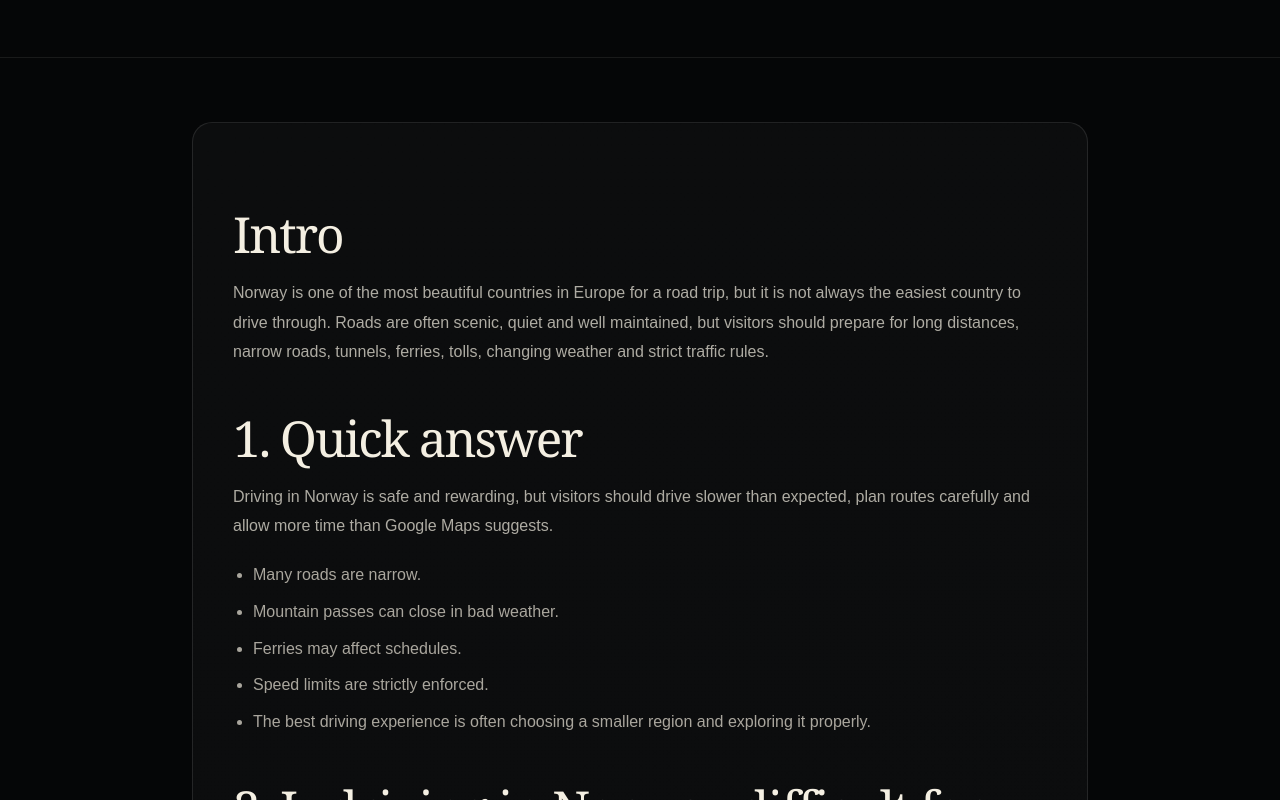
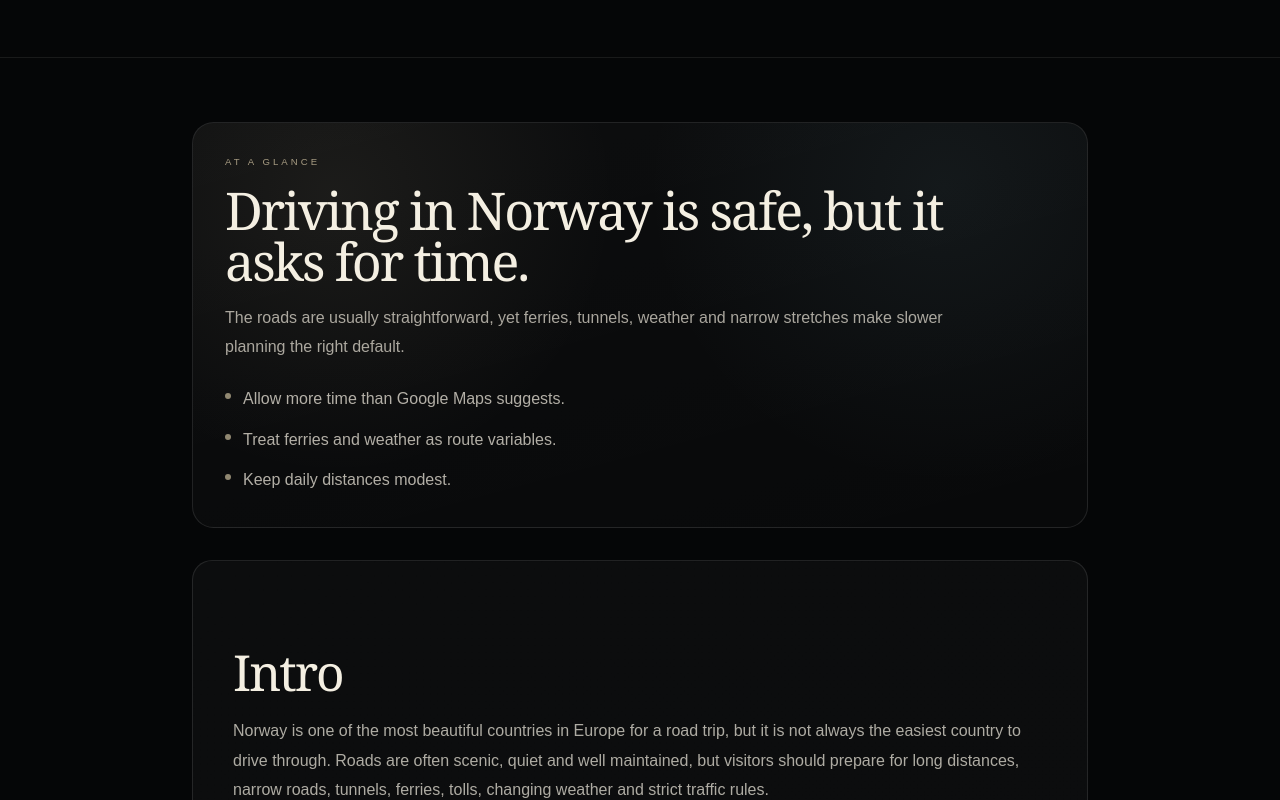
Before and after one commit to olaitech/norway, a Next.js app: page /guides/driving-in-norway-what-visitors-should-know in a window 1280 px wide. Shown: the part 480-1280 px from the top of the page. Built offline with nearby package versions, Linux system fonts and the light colour scheme.

Commit message:
Add reusable AnswerBlock to priority guides

```diff
--- a/app/guides/camping-rules-in-norway/page.tsx
+++ b/app/guides/camping-rules-in-norway/page.tsx
@@ -1,6 +1,7 @@
 import type { Metadata } from "next";
 
 import { GuideArticleLayout } from "@/src/components/guides/GuideArticleLayout";
+import { AnswerBlock } from "@/src/components/shared/AnswerBlock";
 import { TrustBox } from "@/src/components/shared/TrustBox";
 
 export const metadata: Metadata = {
@@ -21,6 +22,17 @@ export default function CampingRulesInNorwayPage() {
       readTime="10 min read"
       lastUpdated="May 2026"
       canonicalPath="/guides/camping-rules-in-norway"
+      answerBlock={
+        <AnswerBlock
+          title="Camping freedom comes with clear boundaries."
+          summary="The right to roam is generous, but the best trips still respect distance, access, fire rules and the places people actually live."
+          bullets={[
+            "Stay 150 metres from inhabited houses and cabins.",
+            "Use official campsites when local rules require it.",
+            "Check fire restrictions before you light anything.",
+          ]}
+        />
+      }
       sources={[
         { label: "Visit Norway", href: "https://www.visitnorway.com/" },
         {
@@ -95,14 +107,6 @@ export default function CampingRulesInNorwayPage() {
         travel, and it also comes with clear responsibilities.
       </p>
 
-      <h2>Quick answer</h2>
-      <ul>
-        <li>You can often camp on uncultivated land under right-to-roam rules.</li>
-        <li>Keep distance from homes and cabins.</li>
-        <li>Respect local restrictions and nature pressure areas.</li>
-        <li>Use official campsites when conditions or local rules require it.</li>
-      </ul>
-
       <h2>The right to roam and the 150-metre rule</h2>
       <p>
         Norway&apos;s right to roam (allemannsretten) generally allows short
--- a/app/guides/driving-in-norway-what-visitors-should-know/page.tsx
+++ b/app/guides/driving-in-norway-what-visitors-should-know/page.tsx
@@ -1,6 +1,7 @@
 import type { Metadata } from "next";
 
 import { GuideArticleLayout } from "@/src/components/guides/GuideArticleLayout";
+import { AnswerBlock } from "@/src/components/shared/AnswerBlock";
 
 type Mistake = {
   title: string;
@@ -74,6 +75,17 @@ export default function DrivingInNorwayGuidePage() {
       readTime="12 min read"
       lastUpdated="May 2026"
       canonicalPath="/guides/driving-in-norway-what-visitors-should-know"
+      answerBlock={
+        <AnswerBlock
+          title="Driving in Norway is safe, but it asks for time."
+          summary="The roads are usually straightforward, yet ferries, tunnels, weather and narrow stretches make slower planning the right default."
+          bullets={[
+            "Allow more time than Google Maps suggests.",
+            "Treat ferries and weather as route variables.",
+            "Keep daily distances modest.",
+          ]}
+        />
+      }
       sources={[
         {
           label: "Visit Norway",
@@ -144,20 +156,19 @@ export default function DrivingInNorwayGuidePage() {
         changing weather and strict traffic rules.
       </p>
 
-      <h2>1. Quick answer</h2>
+      <h2>1. Why driving in Norway feels slower than the map suggests</h2>
       <p>
-        Driving in Norway is safe and rewarding, but visitors should drive
-        slower than expected, plan routes carefully and allow more time than
-        Google Maps suggests.
+        Driving in Norway is safe and rewarding, but the route usually needs
+        more time than the map suggests. Narrow roads, ferries, tunnels,
+        weather and scenic stops all add real time to the day.
       </p>
       <ul>
-        <li>Many roads are narrow.</li>
-        <li>Mountain passes can close in bad weather.</li>
-        <li>Ferries may affect schedules.</li>
-        <li>Speed limits are strictly enforced.</li>
+        <li>Many roads are narrow and often shared with local traffic.</li>
+        <li>Ferry crossings can shape the rhythm of the route.</li>
+        <li>Speed limits are strict and often lower than visitors expect.</li>
         <li>
-          The best driving experience is often choosing a smaller region and
-          exploring it properly.
+          A smaller region usually makes for a better trip than a rushed
+          cross-country loop.
         </li>
       </ul>
 
--- a/app/guides/how-to-see-the-northern-lights-in-norway/page.tsx
+++ b/app/guides/how-to-see-the-northern-lights-in-norway/page.tsx
@@ -1,6 +1,7 @@
 import type { Metadata } from "next";
 
 import { GuideArticleLayout } from "@/src/components/guides/GuideArticleLayout";
+import { AnswerBlock } from "@/src/components/shared/AnswerBlock";
 import { TrustBox } from "@/src/components/shared/TrustBox";
 
 export const metadata: Metadata = {
@@ -22,6 +23,17 @@ export default function HowToSeeNorthernLightsInNorwayPage() {
       readTime="10 min read"
       lastUpdated="May 2026"
       canonicalPath="/guides/how-to-see-the-northern-lights-in-norway"
+      answerBlock={
+        <AnswerBlock
+          title="Aurora trips reward patience more than precision."
+          summary="Stay several nights in northern Norway, watch cloud and wind forecasts closely and keep the evenings flexible enough to move when conditions improve."
+          bullets={[
+            "Plan for at least three nights in the north.",
+            "Check cloud and wind forecasts every day.",
+            "Move away from city lights when the sky clears.",
+          ]}
+        />
+      }
       sources={[
         { label: "Visit Norway", href: "https://www.visitnorway.com/" },
         { label: "Visit Tromso", href: "https://www.visittromso.no/" },
@@ -77,13 +89,6 @@ export default function HowToSeeNorthernLightsInNorwayPage() {
         />
       }
     >
-      <h2>Quick answer</h2>
-      <p>
-        The best chance to see northern lights in Norway is to stay several
-        nights in the north, monitor cloud forecasts and stay flexible with
-        location and timing.
-      </p>
-
       <h2>Where to base your trip</h2>
       <ul>
         <li>Tromso for easy access and many tour options.</li>
--- a/app/guides/how-to-travel-northern-norway-without-a-car/page.tsx
+++ b/app/guides/how-to-travel-northern-norway-without-a-car/page.tsx
@@ -1,6 +1,7 @@
 import type { Metadata } from "next";
 
 import { GuideArticleLayout } from "@/src/components/guides/GuideArticleLayout";
+import { AnswerBlock } from "@/src/components/shared/AnswerBlock";
 import { TrustBox } from "@/src/components/shared/TrustBox";
 
 export const metadata: Metadata = {
@@ -22,6 +23,17 @@ export default function HowToTravelNorthernNorwayWithoutCarPage() {
       readTime="13 min read"
       lastUpdated="May 2026"
       canonicalPath="/guides/how-to-travel-northern-norway-without-a-car"
+      answerBlock={
+        <AnswerBlock
+          title="Northern Norway works best by hub, not scatter."
+          summary="You can travel without a car, but the trip works best when trains, buses, ferries and boats shape the route instead of fighting it."
+          bullets={[
+            "Plan transfers in Entur first.",
+            "Let ferry and boat schedules decide the day.",
+            "Anchor each region with one main base.",
+          ]}
+        />
+      }
       sources={[
         { label: "Visit Norway", href: "https://www.visitnorway.com/" },
         { label: "Entur", href: "https://entur.no/" },
@@ -91,18 +103,6 @@ export default function HowToTravelNorthernNorwayWithoutCarPage() {
         />
       }
     >
-      <h2>Quick answer</h2>
-      <p>
-        You can travel Northern Norway without a car, but it works best when
-        you plan around transport schedules instead of trying to fit too many
-        regions into one short trip.
-      </p>
-      <ul>
-        <li>Use Entur first for route planning and transfer logic.</li>
-        <li>Use regional operators for final local timetables and tickets.</li>
-        <li>Build your trip around hubs, then add focused side trips.</li>
-      </ul>
-
       <h2>How the transport network works</h2>
       <p>
         Northern Norway is connected by a mix of buses, ferries, express boats,
--- a/app/guides/norway-ferry-guide-for-tourists/page.tsx
+++ b/app/guides/norway-ferry-guide-for-tourists/page.tsx
@@ -1,6 +1,7 @@
 import type { Metadata } from "next";
 
 import { GuideArticleLayout } from "@/src/components/guides/GuideArticleLayout";
+import { AnswerBlock } from "@/src/components/shared/AnswerBlock";
 import { TrustBox } from "@/src/components/shared/TrustBox";
 
 export const metadata: Metadata = {
@@ -21,6 +22,17 @@ export default function NorwayFerryGuideForTouristsPage() {
       readTime="14 min read"
       lastUpdated="May 2026"
       canonicalPath="/guides/norway-ferry-guide-for-tourists"
+      answerBlock={
+        <AnswerBlock
+          title="Ferries are part of the route, not a detour."
+          summary="Once crossings are part of the plan, the trip feels calmer. Check the timetable early, then build overnight stops around the real rhythm of the water."
+          bullets={[
+            "Check ferry times before fixing overnight stops.",
+            "Expect summer queues on busy crossings.",
+            "Leave buffer time for wind, weather and loading.",
+          ]}
+        />
+      }
       sources={[
         { label: "Visit Norway", href: "https://www.visitnorway.com/" },
         { label: "Entur", href: "https://entur.no/" },
@@ -90,12 +102,6 @@ export default function NorwayFerryGuideForTouristsPage() {
         />
       }
     >
-      <h2>Quick answer</h2>
-      <p>
-        Ferries are part of normal transport in Norway. Treat them like regular
-        road or public transport links, not only as tourist activities.
-      </p>
-
       <h2>How ferries work for tourists</h2>
       <ul>
         <li>Many routes are frequent, but remote routes may run only a few times per day.</li>
--- a/src/components/guides/GuideArticleLayout.tsx
+++ b/src/components/guides/GuideArticleLayout.tsx
@@ -24,6 +24,7 @@ type GuideArticleLayoutProps = {
   readTime: string;
   lastUpdated: string;
   canonicalPath: string;
+  answerBlock?: ReactNode;
   trustBox?: ReactNode;
   sources?: GuideSource[];
   relatedLinks?: readonly RelatedLinkCard[];
@@ -40,6 +41,7 @@ export function GuideArticleLayout({
   readTime,
   lastUpdated,
   canonicalPath,
+  answerBlock,
   trustBox,
   sources,
   relatedLinks,
@@ -105,6 +107,7 @@ export function GuideArticleLayout({
 
       <section className="border-t border-white/8 px-5 py-12 sm:px-8 sm:py-14 md:px-12 lg:py-16">
         <article className="mx-auto max-w-4xl">
+          {answerBlock ? <div className="mb-8">{answerBlock}</div> : null}
           <div className="rounded-[1.25rem] border border-white/10 bg-[linear-gradient(165deg,rgba(255,255,255,0.03),rgba(255,255,255,0.012))] p-6 sm:p-8 md:p-10">
             <div className="[&_a]:text-[#d8c9a7]/86 [&_a]:underline [&_a]:decoration-[#d8c9a7]/35 [&_a]:underline-offset-4 [&_a]:transition-colors [&_a:hover]:text-[#f4efe2] [&_blockquote]:mt-7 [&_blockquote]:border-l [&_blockquote]:border-[#d8c9a7]/35 [&_blockquote]:pl-4 [&_blockquote]:text-[#f4efe2]/72 [&_h2]:mt-12 [&_h2]:font-serif [&_h2]:text-[clamp(2rem,4vw,3.1rem)] [&_h2]:font-normal [&_h2]:leading-[0.95] [&_h2]:tracking-[-0.04em] [&_h2]:text-[#f4efe2] [&_h3]:mt-9 [&_h3]:font-serif [&_h3]:text-[clamp(1.5rem,3.2vw,2.2rem)] [&_h3]:font-normal [&_h3]:leading-[1.02] [&_h3]:tracking-[-0.03em] [&_h3]:text-[#f4efe2] [&_li]:mt-2 [&_li]:text-base [&_li]:font-light [&_li]:leading-[1.8] [&_li]:text-[#f4efe2]/68 [&_ol]:mt-5 [&_ol]:list-decimal [&_ol]:pl-5 [&_p]:mt-5 [&_p]:text-base [&_p]:font-light [&_p]:leading-[1.85] [&_p]:text-[#f4efe2]/70 [&_table]:mt-7 [&_table]:w-full [&_table]:border-collapse [&_table]:overflow-hidden [&_table]:rounded-[0.9rem] [&_table]:border [&_table]:border-white/10 [&_tbody_tr]:border-t [&_tbody_tr]:border-white/10 [&_td]:px-3 [&_td]:py-3 [&_td]:text-sm [&_td]:font-light [&_td]:text-[#f4efe2]/68 [&_th]:bg-white/[0.03] [&_th]:px-3 [&_th]:py-3 [&_th]:text-left [&_th]:text-xs [&_th]:font-medium [&_th]:uppercase [&_th]:tracking-[0.2em] [&_th]:text-[#d8c9a7]/76 [&_ul]:mt-5 [&_ul]:list-disc [&_ul]:pl-5">
               {children}
```
